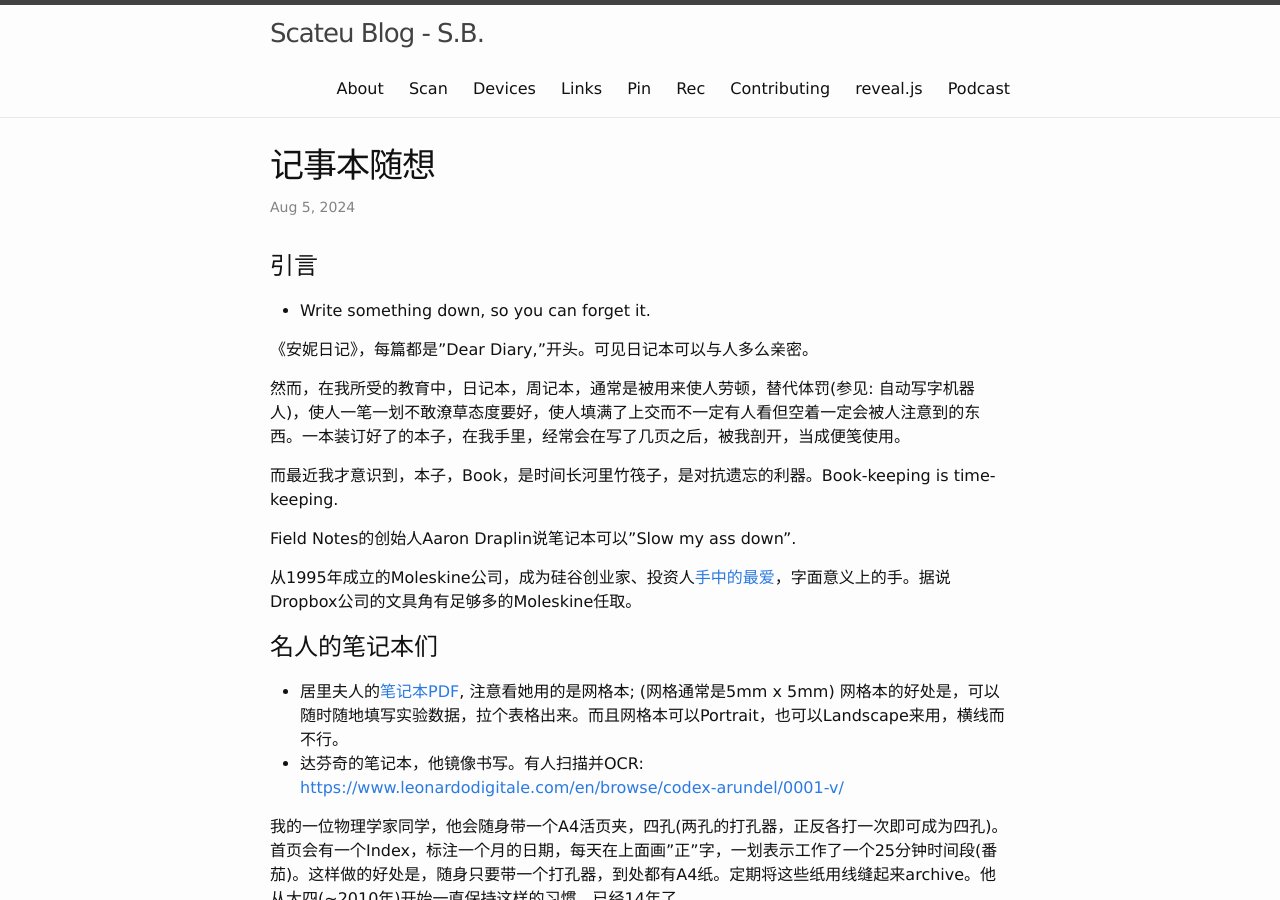
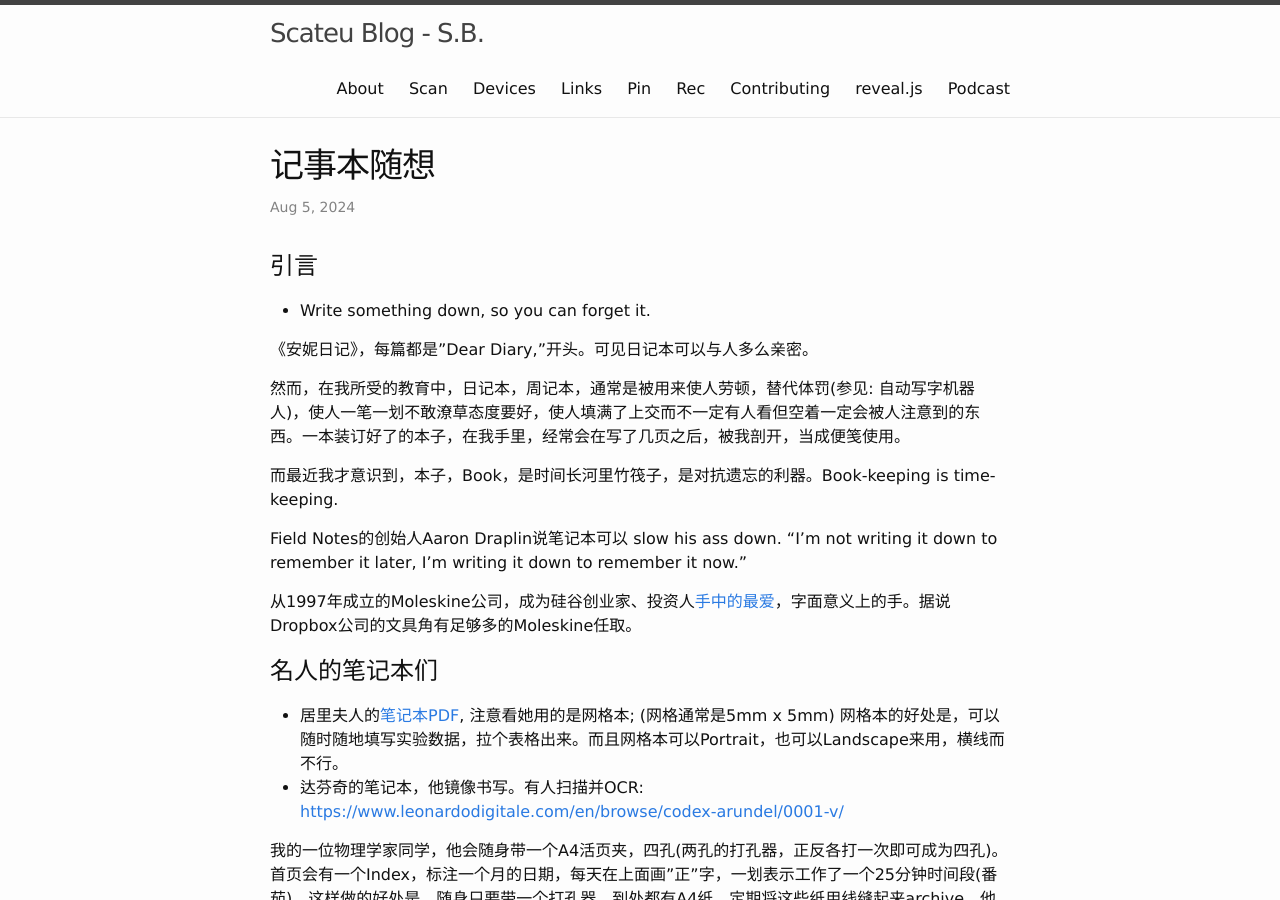
Before and after one commit to scateu/scateu.github.io, a Jekyll site: the page built from _posts/2024-08-05-notebooks.md, in a window 1280 px wide and 900 px high. Built offline with Jekyll 4.4.1, drawn with Linux system fonts in a browser that asks for light colours; nearby versions of some CDN libraries; comment, search, counter and statistics services are not loaded.

Commit message:
记事本随想

```diff
--- a/_posts/2024-08-05-notebooks.md
+++ b/_posts/2024-08-05-notebooks.md
@@ -13,9 +13,9 @@ layout: post
 
 而最近我才意识到，本子，Book，是时间长河里竹筏子，是对抗遗忘的利器。Book-keeping is time-keeping.
 
-Field Notes的创始人Aaron Draplin说笔记本可以"Slow my ass down".
+Field Notes的创始人Aaron Draplin说笔记本可以 slow his ass down. "I'm not writing it down to remember it later, I'm writing it down to remember it now."
 
-从1995年成立的Moleskine公司，成为硅谷创业家、投资人[手中的最爱](https://www.newyorker.com/business/currency/why-startups-love-moleskines)，字面意义上的手。据说Dropbox公司的文具角有足够多的Moleskine任取。
+从1997年成立的Moleskine公司，成为硅谷创业家、投资人[手中的最爱](https://www.newyorker.com/business/currency/why-startups-love-moleskines)，字面意义上的手。据说Dropbox公司的文具角有足够多的Moleskine任取。
 
 # 名人的笔记本们
  - 居里夫人的[笔记本PDF](https://wellcomecollection.org/works/cywqefw4), 注意看她用的是网格本; (网格通常是5mm x 5mm) 网格本的好处是，可以随时随地填写实验数据，拉个表格出来。而且网格本可以Portrait，也可以Landscape来用，横线而不行。
```
